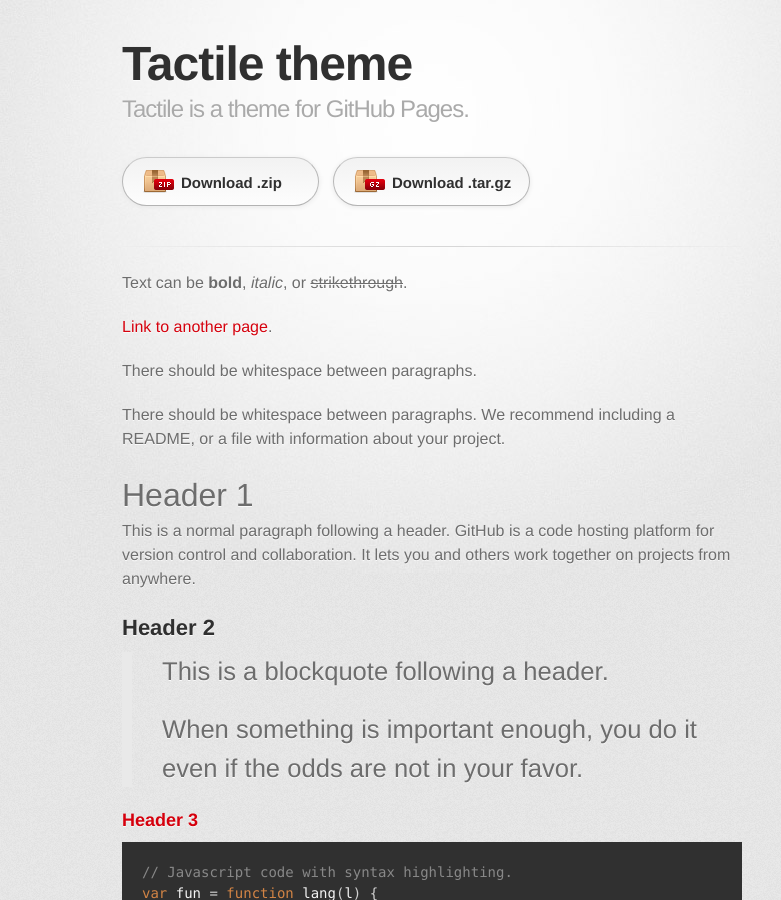
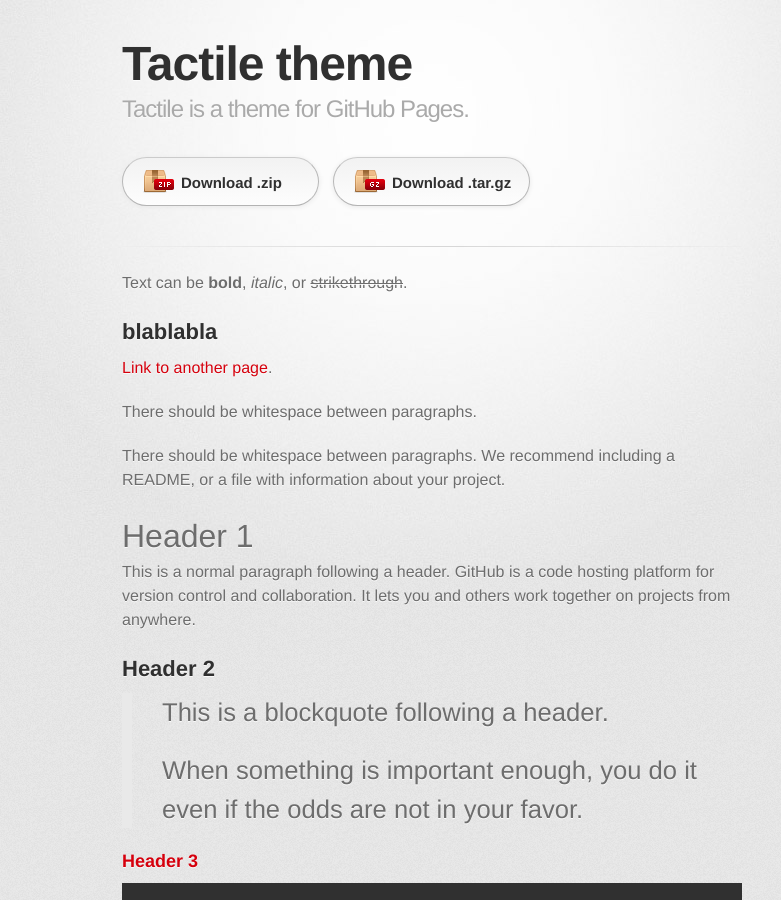
Before and after one commit to Azhoxs/azhoxs.github.io, a Jekyll site: the page built from index.md, in a window 1280 px wide and 900 px high. Shown: the whole window, without its empty margins (208-989 px from the left). Built offline with Jekyll 4.4.1, drawn with Linux system fonts in a browser that asks for light colours; some web fonts are replaced.

Commit message:
Changement contenu

```diff
--- a/index.md
+++ b/index.md
@@ -3,6 +3,8 @@
 ---
 
 Text can be **bold**, _italic_, or ~~strikethrough~~.
+
+## blablabla
 
 [Link to another page](./another-page.html).
 
```
